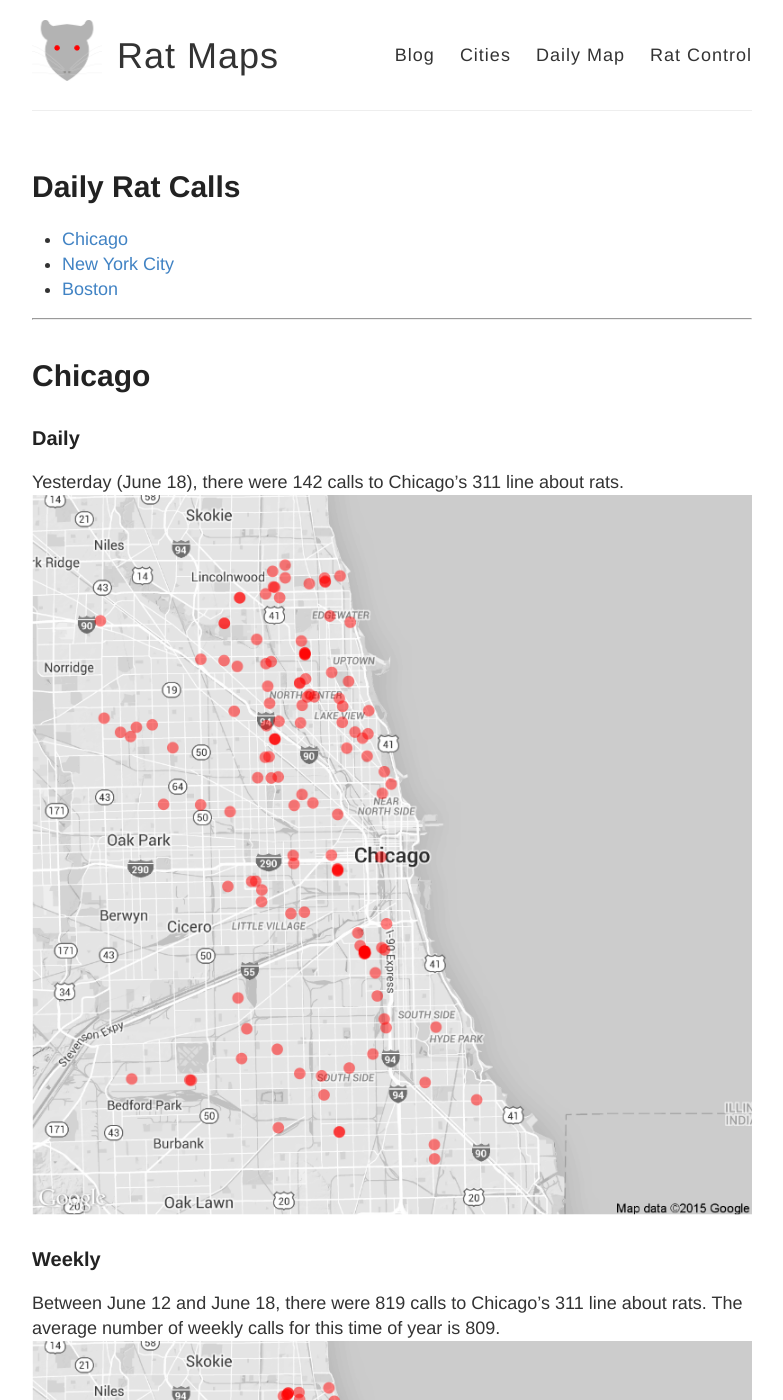
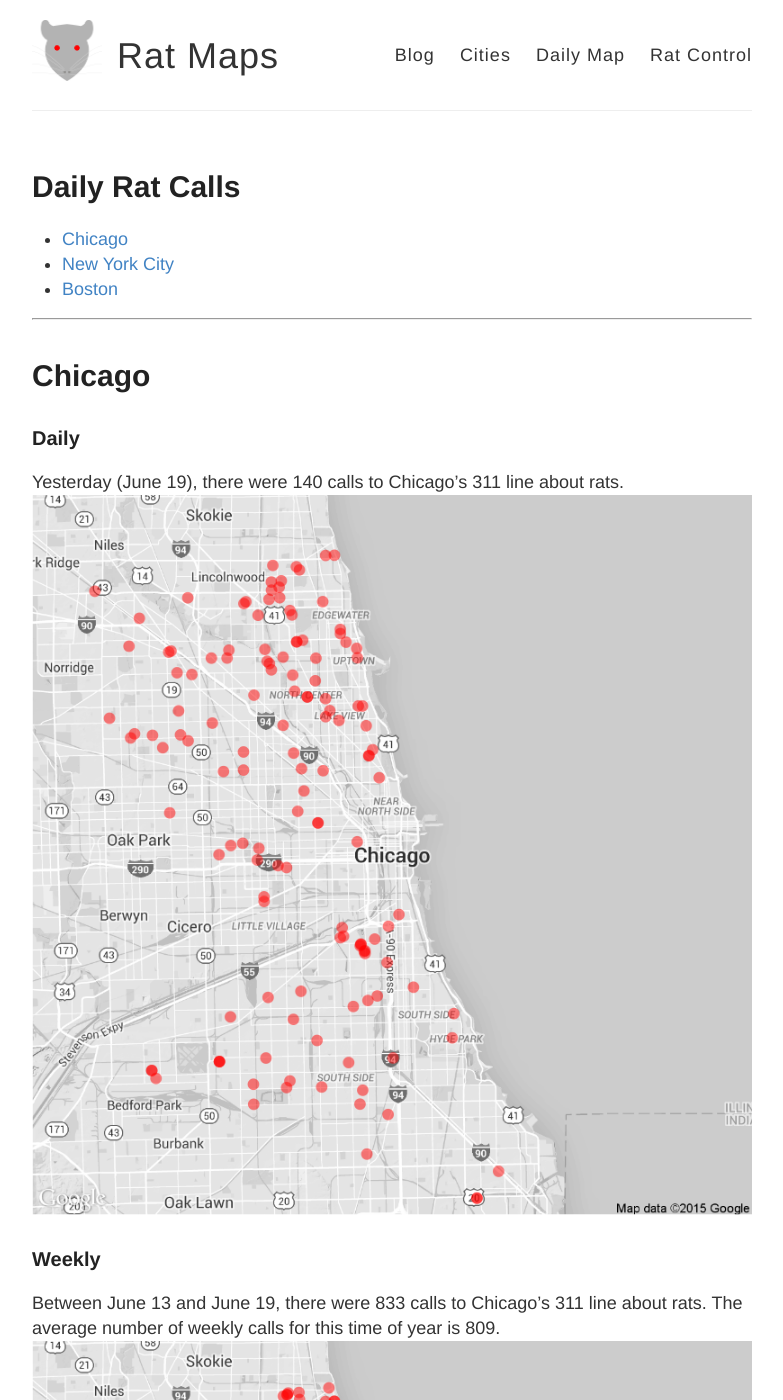
Before and after one commit to DanielHadley/ratmaps, a Jekyll site: the page built from daily.md, in a window 1280 px wide and 1400 px high. Shown: the whole window, without its empty margins (248-1031 px from the left). Built offline with Jekyll 4.4.1, drawn with Linux system fonts in a browser that asks for light colours; comment, search, counter and statistics services are not loaded; some of the changed text lies outside the part shown.

Commit message:
Daily Maps

```diff
--- a/daily.md
+++ b/daily.md
@@ -15,22 +15,22 @@
 
 ### Daily
 
-Yesterday (June 18), there were 142 calls to Chicago's 311 line about rats.
+Yesterday (June 19), there were 140 calls to Chicago's 311 line about rats.
 ![Chicago rat calls to 311 weekly map]({{ site.cityimages }}/daily/Chicago_Rat_Map_Daily.png)
 
 ### Weekly
-Between June 12 and June 18, there were 819 calls to Chicago's 311 line about rats. The average number of weekly calls for this time of year is 809.
+Between June 13 and June 19, there were 833 calls to Chicago's 311 line about rats. The average number of weekly calls for this time of year is 809.
 ![Chicago rat calls to 311 weekly map]({{ site.cityimages }}/daily/Chicago_Rat_Map_Weekly.png)
 ***
 # New York City <a id="nyc"><a>
 
 ### Daily
 
-Yesterday (June 18), there were 0 calls to New York City's 311 line about rats.
+Yesterday (June 19), there were 0 calls to New York City's 311 line about rats.
 ![NYC rat calls to 311 weekly map]({{ site.cityimages }}/daily/NYC_Rat_Map_Daily.png)
 
 ### Weekly
-Between June 12 and June 18, there were 0 calls to New York City's 311 line about rats. The average number of weekly calls for this time of year is 277.
+Between June 13 and June 19, there were 0 calls to New York City's 311 line about rats. The average number of weekly calls for this time of year is 277.
 ![NYC rat calls to 311 weekly map]({{ site.cityimages }}/daily/NYC_Rat_Map_Weekly.png)
 
 Each red dot represents one call about a rat seen in that location. The dots are transparent, so multiple calls from one location will be seen as a solid dot. The usual caveats apply: more calls do not necessarily mean that there are more rats in that location than other parts of the city. A cluster of dots could indicate that one resident is unusually vocal about rodents in his or her neighborhood. Also, more densely populated neighborhoods tend to make more calls to 311.
```
Also changed, not shown: images/pages/daily/Chicago_Rat_Map_Daily.png, images/pages/daily/Chicago_Rat_Map_Weekly.png, images/pages/daily/NYC_Rat_Map_Daily.png, images/pages/daily/NYC_Rat_Map_Weekly.png.
